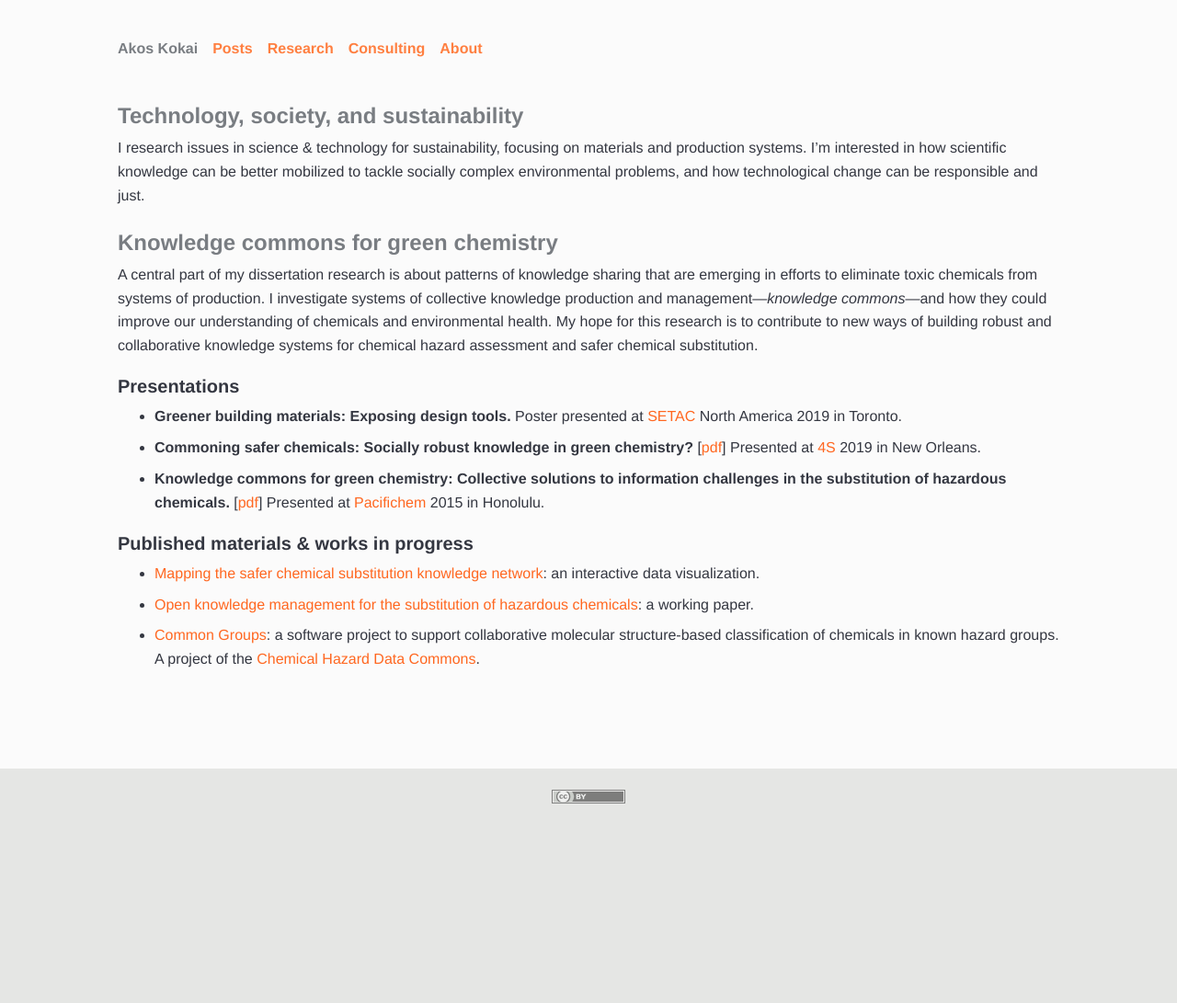
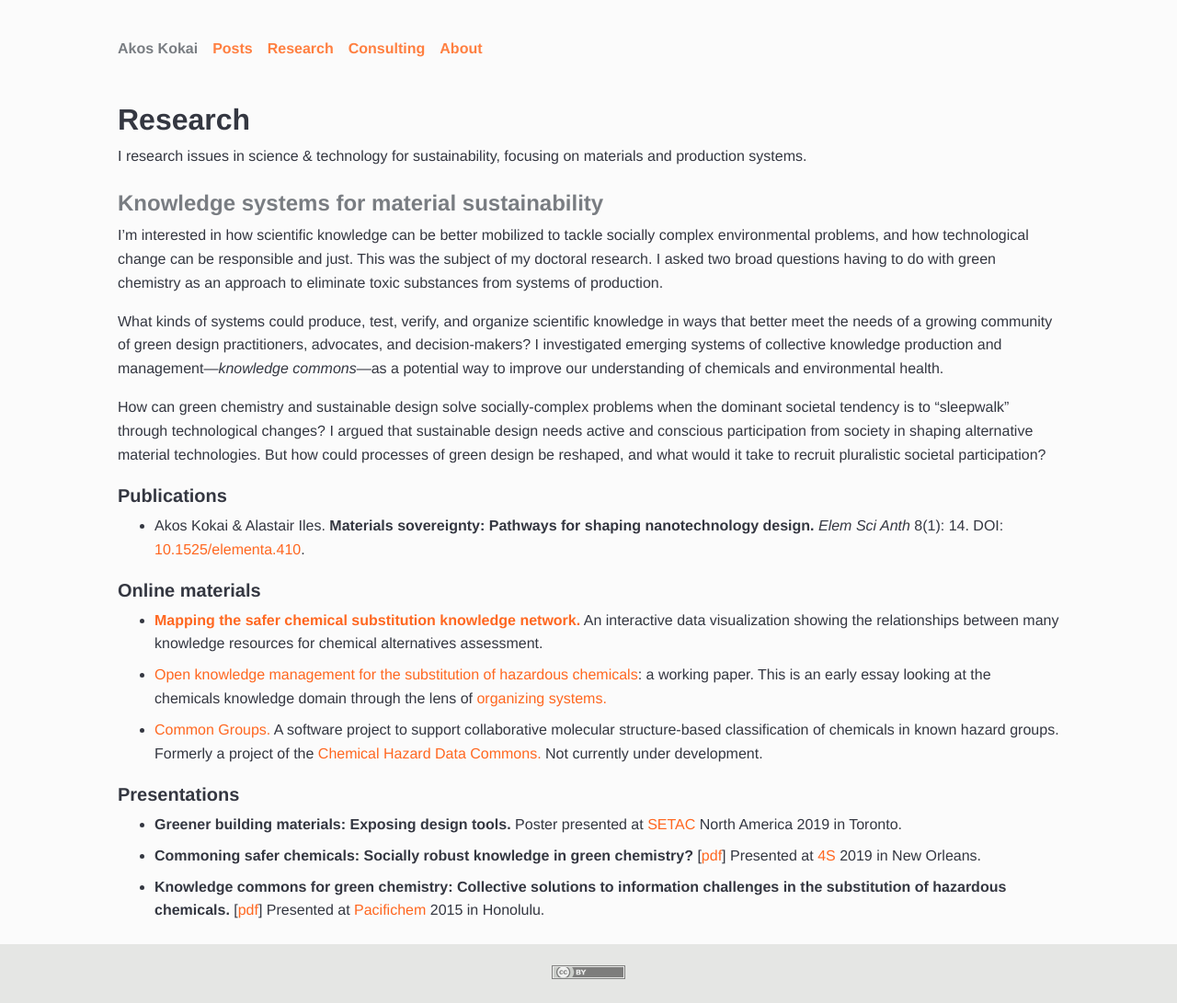
Before and after one commit to akokai/akokai.github.io, a Jekyll site: the page built from research/index.html, in a window 1280 px wide. Shown: the whole page at 92% size. Built offline with Jekyll 4.4.1, drawn with Linux system fonts in a browser that asks for light colours; before the commit the page ends 900 px from its top, so only the background shows below that.

Commit message:
Update resesrch description & links

```diff
--- a/about/index.html
+++ b/about/index.html
@@ -10,11 +10,11 @@ title: "About"
 </div>
 
 <h2>What I do</h2>
-<p>I’m a doctoral candidate in UC Berkeley’s department of <a href="https://ourenvironment.berkeley.edu/">Environmental Science, Policy &amp; Management</a>. While at the university, I’ve helped teach courses in the <a href="https://bcgc.berkeley.edu/">Berkeley Center for Green Chemistry</a> [<a href="https://bcgc.berkeley.edu/Green%20Chemistry%3A%20An%20Interdisciplinary%20Approach%20to%20Sustainability%20%20">1</a>, <a href="https://bcgc.berkeley.edu/engineering-and-health-impact-methods-green-design">2</a>, <a href="https://bcgc.berkeley.edu/greener-solutions/">3</a>] and have been a fellow in the <a href="http://sage-bcgc.berkeley.edu/">NSF Systems Approach to Green Energy</a> program.</p>
+<p>I’m a doctoral candidate in UC Berkeley’s department of <a href="https://ourenvironment.berkeley.edu/" target="_blank">Environmental Science, Policy &amp; Management</a>. While at the university, I’ve helped teach courses in the <a href="https://bcgc.berkeley.edu/" target="_blank">Berkeley Center for Green Chemistry</a> [<a href="https://bcgc.berkeley.edu/Green%20Chemistry%3A%20An%20Interdisciplinary%20Approach%20to%20Sustainability%20%20" target="_blank">1</a>, <a href="https://bcgc.berkeley.edu/engineering-and-health-impact-methods-green-design" target="_blank">2</a>, <a href="https://bcgc.berkeley.edu/greener-solutions/">3</a>] and have been a fellow in the <a href="http://sage-bcgc.berkeley.edu/" target="_blank">NSF Systems Approach to Green Energy</a> program.</p>
 
-<p>I have worked with NGOs and companies to mobilize knowledge for decision-making about chemical and material sustainability. I participated in developing the Chemical Hazard Data Commons, a project that is now part of the Healthy Building Network’s <a href="https://pharosproject.net/">Pharos</a>. I helped Apple develop a framework for <a href="https://www.apple.com/environment/pdf/Apple_Prioritizing_Chemicals_2018.pdf">prioritizing chemicals of concern</a> in the electronics industry.</p>
+<p>I have worked with NGOs and companies to mobilize knowledge for decision-making about chemical and material sustainability. I participated in developing the Chemical Hazard Data Commons, a project that is now part of the Healthy Building Network’s <a href="https://pharosproject.net/" target="_blank">Pharos</a>. I helped Apple develop a framework for <a href="https://www.apple.com/environment/pdf/Apple_Prioritizing_Chemicals_2018.pdf" target="_blank">prioritizing chemicals of concern</a> in the electronics industry.</p>
 
-<p>Earlier, I did research in green chemistry and chemicals policy at UC Berkeley’s <a href="https://coeh.berkeley.edu">Center for Occupational and Environmental Health</a>. My prior academic background is in <a href="https://doi.org/10.1021/jo062401o">organic</a>, <a href="https://doi.org/10.1080/10610278.2015.1122196">organometallic &amp; supramolecular</a> chemistry. I also really enjoy music and growing plants. <a href="{{ site.baseurl }}/faq/">▸▸</a></p>
+<p>Earlier, I did research in green chemistry and chemicals policy at UC Berkeley’s <a href="https://coeh.berkeley.edu" target="_blank">Center for Occupational and Environmental Health</a>. My prior academic background is in <a href="https://doi.org/10.1021/jo062401o" target="_blank">organic</a>, <a href="https://doi.org/10.1080/10610278.2015.1122196" target="_blank">organometallic &amp; supramolecular</a> chemistry. I also really enjoy music and growing plants. <a href="{{ site.baseurl }}/faq/">▸▸</a></p>
 
 <h2>Connect</h2>
 <p>You can find me on <a href="https://github.com/akokai">GitHub</a>, <a href="https://orcid.org/0000-0002-0335-7780">ORCID</a>, <a href="https://www.zotero.org/akokai">Zotero</a>, or <a href="https://www.linkedin.com/in/akokai">LinkedIn</a>.</p>
--- a/research/index.html
+++ b/research/index.html
@@ -1,11 +1,32 @@
 ---
 title: "Research"
 ---
-<h2>Technology, society, and sustainability</h2>
-<p>I research issues in science &amp; technology for sustainability, focusing on materials and production systems. I’m interested in how scientific knowledge can be better mobilized to tackle socially complex environmental problems, and how technological change can be responsible and just.</p>
 
-<h2>Knowledge commons for green chemistry</h2>
-<p>A central part of my dissertation research is about patterns of knowledge sharing that are emerging in efforts to eliminate toxic chemicals from systems of production. I investigate systems of collective knowledge production and management—<em>knowledge commons</em>—and how they could improve our understanding of chemicals and environmental health. My hope for this research is to contribute to new ways of building robust and collaborative knowledge systems for chemical hazard assessment and safer chemical substitution.</p>
+<h1>Research</h1>
+
+<p>I research issues in science &amp; technology for sustainability, focusing on materials and production systems.</p>
+
+<h2>Knowledge systems for material sustainability</h2>
+
+<p>I’m interested in how scientific knowledge can be better mobilized to tackle socially complex environmental problems, and how technological change can be responsible and just. This was the subject of my doctoral research. I asked two broad questions having to do with green chemistry as an approach to eliminate toxic substances from systems of production.</p>
+
+<p>What kinds of systems could produce, test, verify, and organize scientific knowledge in ways that better meet the needs of a growing community of green design practitioners, advocates, and decision-makers? I investigated emerging systems of collective knowledge production and management—<em>knowledge commons</em>—as a potential way to improve our understanding of chemicals and environmental health.</p>
+
+<p>How can green chemistry and sustainable design solve socially-complex problems when the dominant societal tendency is to “sleepwalk” through technological changes? I argued that sustainable design needs active and conscious participation from society in shaping alternative material technologies. But how could processes of green design be reshaped, and what would it take to recruit pluralistic societal participation?</p>
+
+<h3 id="articles">Publications</h3>
+<ul class="flow">
+<li>Akos Kokai &amp; Alastair Iles. <strong>Materials sovereignty: Pathways for shaping nanotechnology design.</strong> <em>Elem Sci Anth</em> 8(1): 14. DOI: <a href="https://doi.org/10.1525/elementa.410">10.1525/elementa.410</a>.
+</li>
+</ul>
+
+<h3 id="pub">Online materials</h3>
+<ul class="flow">
+<li><a href="{{ site.baseurl }}/research/network"><strong>Mapping the safer chemical substitution knowledge network.</strong></a> An interactive data visualization showing the relationships between many knowledge resources for chemical alternatives assessment.
+</li>
+<li><a href="{{ site.baseurl }}/research/organizing/">Open knowledge management for the substitution of hazardous chemicals</a>: a working paper. This is an early essay looking at the chemicals knowledge domain through the lens of <a href="http://disciplineoforganizing.org/">organizing systems.</a></li>
+<li><a href="https://kaios.net/commongroups/">Common Groups.</a> A software project to support collaborative molecular structure-based classification of chemicals in known hazard groups. Formerly a project of the <a href="https://commons.healthymaterials.net/">Chemical Hazard Data Commons.</a> Not currently under development.</li>
+</ul>
 
 <h3 id="talks">Presentations</h3>
 <ul class="flow">
@@ -13,10 +34,3 @@ title: "Research"
 <li><strong>Commoning safer chemicals: Socially robust knowledge in green chemistry?</strong> [<a href="{{ site.baseurl }}/assets/Kokai_4S_2019-09-07.pdf" target="_blank">pdf</a>] Presented at <a href="https://www.4sonline.org">4S</a> 2019 in New Orleans.</em></li>
 <li><strong>Knowledge commons for green chemistry: Collective solutions to information challenges in the substitution of hazardous chemicals.</strong> [<a href="{{ site.baseurl }}/assets/Kokai_Pacifichem_2015-12-19.pdf" target="_blank">pdf</a>] Presented at <a href="https://pacifichem.org/">Pacifichem </a> 2015 in Honolulu.</em></li>
 </ul>
-
-<h3 id="pub">Published materials &amp; works in progress</h3>
-<ul class="flow">
-<li><a href="{{ site.baseurl }}/research/network">Mapping the safer chemical substitution knowledge network</a>: an interactive data visualization.</li>
-<li><a href="{{ site.baseurl }}/research/organizing/">Open knowledge management for the substitution of hazardous chemicals</a>: a working paper.</li>
-<li><a href="https://kaios.net/commongroups/">Common Groups</a>: a software project to support collaborative molecular structure-based classification of chemicals in known hazard groups. A project of the <a href="https://commons.healthymaterials.net/">Chemical Hazard Data Commons</a>.</li>
-</ul>
```
